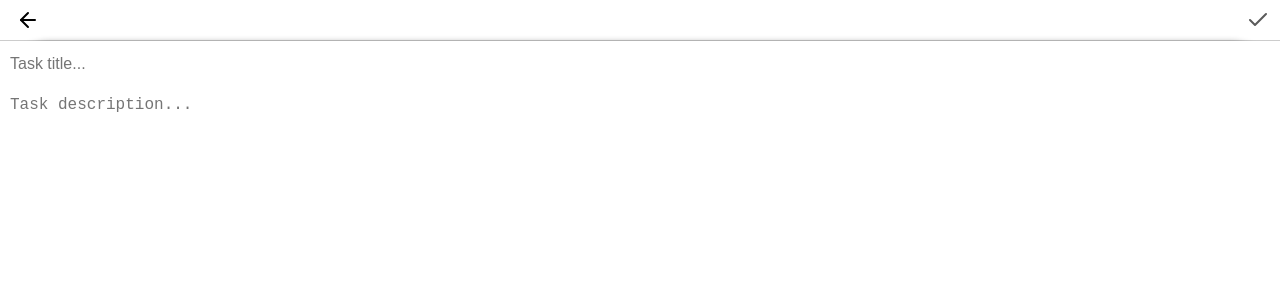
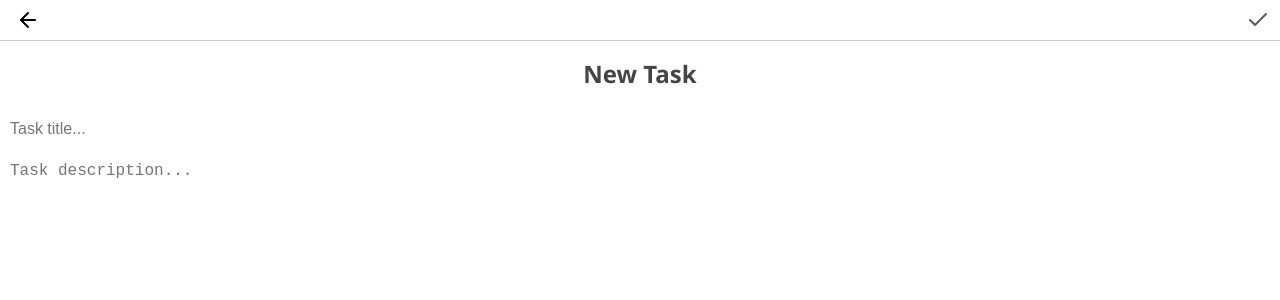
Before and after one commit to desorgui/react-todo-app, a React (Create React App) app: page / in a window 1280 px wide. Both pictures are taken after a click on the button 1216 px from the left and 736 px from the top of the page. Shown: the top 300 px of the page. Built offline with nearby package versions, Linux system fonts and the light colour scheme.

Commit message:
Add input form title

```diff
--- a/src/functionBased/App.css
+++ b/src/functionBased/App.css
@@ -42,8 +42,6 @@ body {
   margin-bottom: 20px;
   display: flex;
   flex-direction: column;
-  border-radius: calc(0.5 * 100px);
-  box-shadow: 0 1px 6px 0 rgba(0, 0, 0, 0.38);
   justify-content: space-evenly;
   height: 100vh;
 }
@@ -205,7 +203,7 @@ li {
   right: 0;
   bottom: 0;
   z-index: 999;
-  background-color: rgba(0, 0, 0, 0.5);
+  background-color: rgba(255, 255, 255, 1);
 }
 
 .popup-header {
@@ -226,6 +224,14 @@ li {
   font-size: 1.5em;
 }
 
+.popup-title {
+  font-size: 1.5em;
+  font-weight: 600;
+  text-transform: capitalize;
+  text-align: center;
+  margin: 1rem 0;
+}
+
 /* media queries */
 
 @media screen and (min-width: 768px) {
--- a/src/functionBased/components/InputTodo.js
+++ b/src/functionBased/components/InputTodo.js
@@ -28,6 +28,7 @@ const InputTodo = (props) => {
 
   return (
     <form onSubmit={handleSubmit} className="form-container">
+      <h2 className="popup-title">New task</h2>
       <input
         type="text"
         className="input-text"
```
